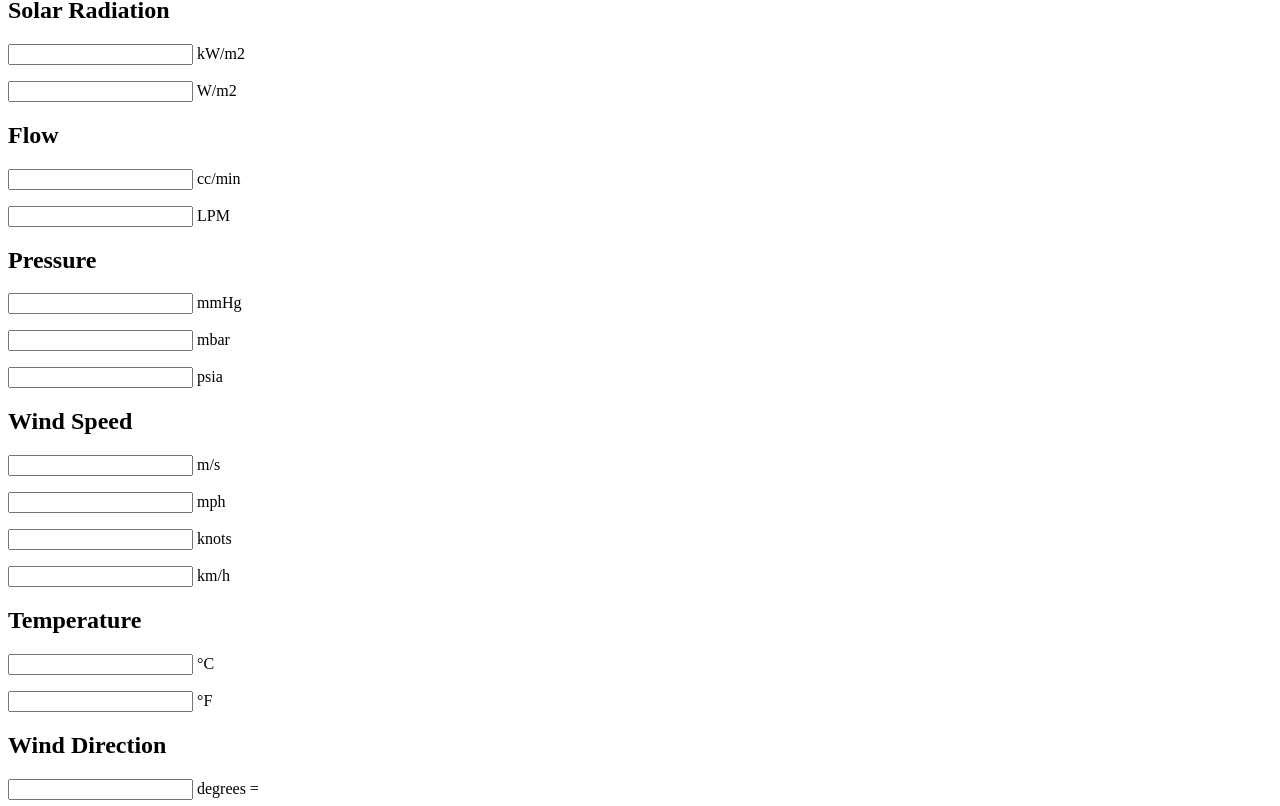
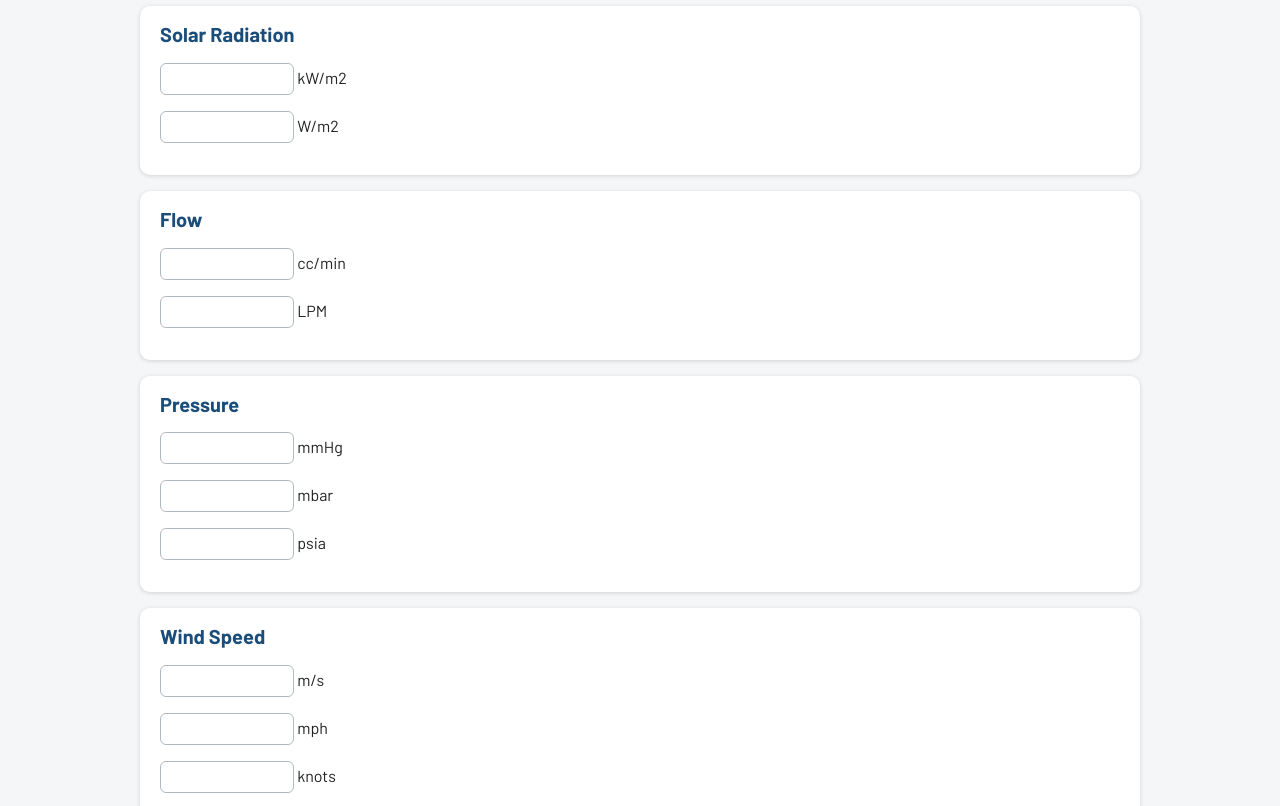
Before and after one commit to W00DSADAM/Unit_Conversion_Calculator, a plain HTML site: page index.html in a window 1280 px wide. Shown: the part 83-889 px from the top of the page. Drawn offline with Linux system fonts and the light colour scheme.

Commit message:
Enhance HTML structure and styling for calculator
Added viewport meta tag and Google Fonts link. Improved styling for better readability and layout.

```diff
--- a/index.html
+++ b/index.html
@@ -2,34 +2,98 @@
   <html>
   <head>
   <title>Unit Conversion Calculator</title>
+  <meta name="viewport" content="width=device-width, initial-scale=1">
+  <link href="https://fonts.googleapis.com/css2?family=Barlow:wght@400;700&display=swap" rel="stylesheet">
+  <style>
+    body {
+      font-family: "Barlow", Arial, sans-serif;
+      background: #f4f6f8;
+      color: #222222;
+      max-width: 1000px;
+      margin: 30px auto;
+      padding: 0 16px;
+    }
+    h1 {
+      color: #1a4d7a;
+    }
+    .grid {
+      display: grid;
+      grid-template-columns: repeat(auto-fit), minmax(280px, 1fr);
+      gap: 16px;
+    }
+    .card {
+      background: white;
+      border-radius: 10px;
+      padding: 16px 20px;
+      box-shadow: 0 1px 4px rgba(0, 0, 0, 0.15);
+    }
+    .card h2 {
+      margin-top: 0;
+      font-size: 20px;
+      color: #1a4d7a;
+    }
+    .note {
+      font-size: 14px;
+      color: #667085;
+    }
+    input {
+      font-size: 16px;
+      padding: 6px;
+      width: 120px;
+      border: 1px solid #b0b8c0;
+      border-radius: 6px;
+    }
+    #compass {
+      font-size: 24px;
+      font-weight: bold;
+      color: #1a4d7a;
+    }
+    </style>
   </head>
   <body>
     <h1>Unit Conversion Calculator</h1>
+    <div class="grid">
+
+      <div class="card">
     <h2>Solar Radiation </h2>
     <p><input id="kw" type="number" oninput="fromKw()"> kW/m2</p>
     <p><input id="w" type="number" oninput="fromW()"> W/m2</p>
+      </div>
+      <div class="card">
     <h2>Flow</h2>
     <p><input id="cc" type="number" oninput="fromCc()"> cc/min</p>
     <p><input id="lpm" type="number" oninput="fromLpm()"> LPM</p>
+      </div>
+      <div class="card">
     <h2>Pressure</h2>
     <p><input id="mmhg" type="number" oninput="fromPressure('mmhg')"> mmHg</p>
     <p><input id="mbar" type="number" oninput="fromPressure('mbar')"> mbar</p>
     <p><input id="psia" type="number" oninput="fromPressure('psia')"> psia</p>
+      </div>
+      <div class="card">
     <h2>Wind Speed</h2>
     <p><input id="ms" type="number" oninput="fromWind('ms')"> m/s</p>
     <p><input id="mph" type="number" oninput="fromWind('mph')"> mph</p>
     <p><input id="knots" type="number" oninput="fromWind('knots')"> knots</p>
     <p><input id="kmh" type="number" oninput="fromWind('kmh')"> km/h</p>
+      </div>
+      <div class="card">
     <h2>Temperature</h2>
     <p><input id="degc" type="number" oninput="fromC()"> °C</p>
     <p><input id="degf" type="number" oninput="fromF()"> °F</p>
+      </div>
+      <div class="card">
     <h2>Wind Direction</h2>
     <p><input id="deg" type="number" oninput="fromDeg()"> degrees = <span id="compass"></span></p>
+      </div>
+      <div class="card">
     <h2>Actual / Standard Flow (EPA: 25 °C, 760 mmHg)</h2>
     <p><input id="flowT" type="number" oninput="recalcFlow()"> °C ambient temperature</p>
     <p><input id="flowP" type="number" oninput="recalcFlow()"> mmHg ambient pressure</p>
     <p><input id="alpm" type="number" oninput="fromAlpm()"> LPM (actual)</p>
     <p><input id="slpm" type="number" oninput="fromSlpm()"> SLPM (standard)</p>
+      </div>
+    </div>
  <script>
    // How many mbar are in 1 of each unit
    var mbarPer = {
```
